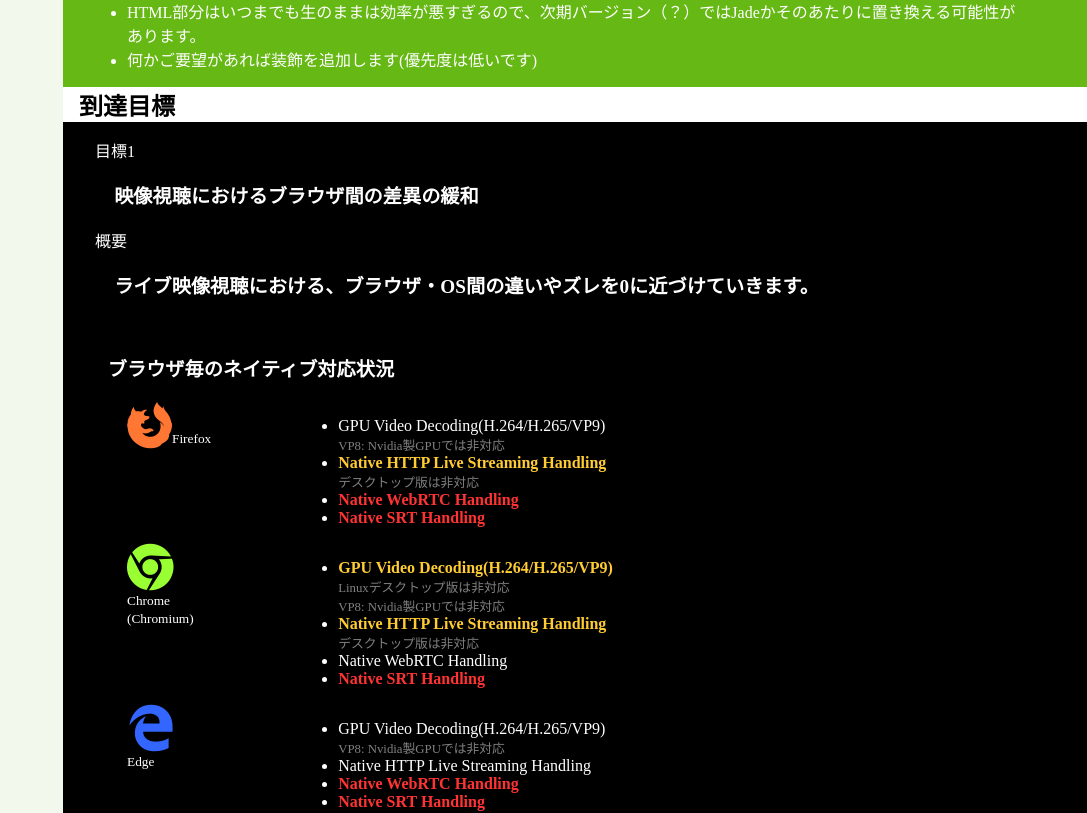
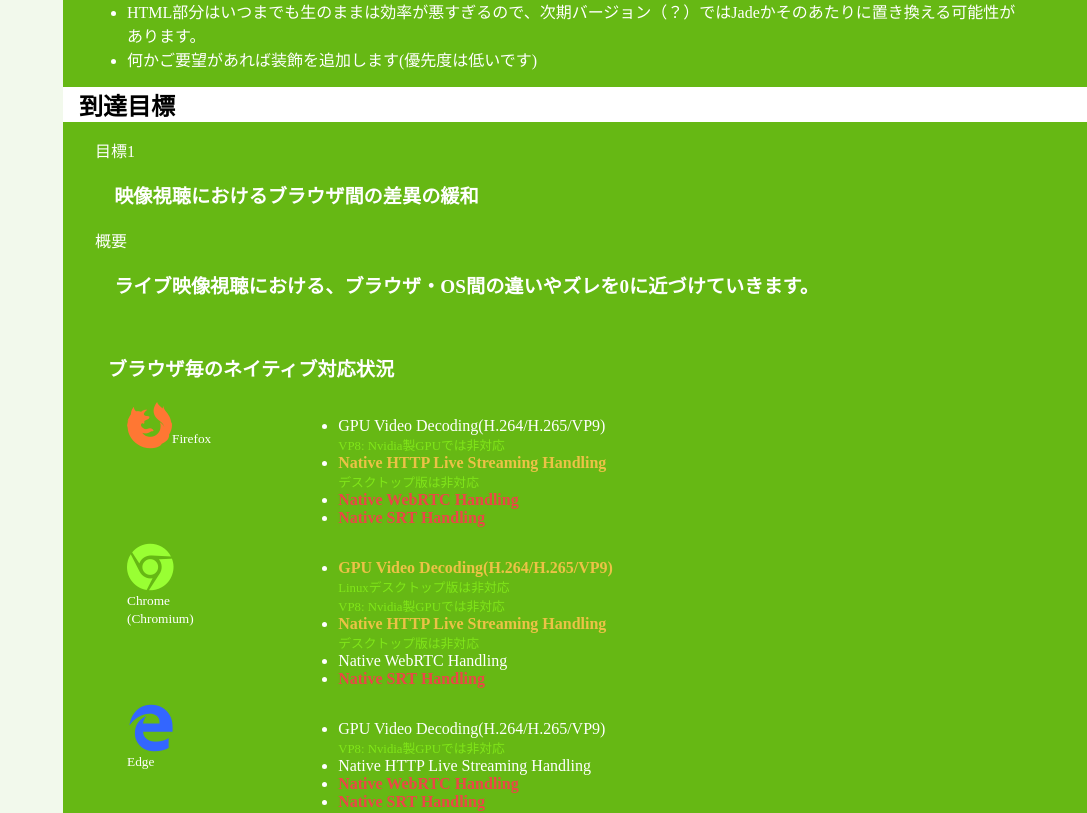
Before and after one commit to t-matsudate/my-profile, a Vue app: page / in a window 1280 px wide. Shown: the part 3804-4617 px from the top of the page, without its empty margins (193-1280 px from the left). Built offline with nearby package versions, Linux system fonts and the light colour scheme.

Commit message:
Changed theme colors.

```diff
--- a/src/components/main/Goals.vue
+++ b/src/components/main/Goals.vue
@@ -165,8 +165,12 @@ export default {
                 }
 
                 & > li:nth-child(odd) {
-                    background-color: rgb(0,0,0);
-                    color: rgb(255,255,255);
+                    background-color: hsl(90,80%,40%);
+                    color: hsl(0,100%,100%);
+
+                    a {
+                        color: hsl(0,100%,100%);
+                    }
                 }
 
                 ul {
@@ -232,14 +236,14 @@ export default {
                             font-size: 0.8em;
                             font-weight: normal;
                             font-style: normal;
-                            color: hsl(0,0%,50%);
+                            color: hsl(90,80%,50%);
                             content: "VP8: Nvidia製GPUでは非対応";
                         }
                     }
 
                     .but {
                         @weight: bold;
-                        @color: hsl(45, 100%, 60%);
+                        @color: hsl(45, 80%, 60%);
                         @display: block;
                         @style: normal;
                         @size: 0.8em;
@@ -253,7 +257,7 @@ export default {
                                 font-style: @style;
                                 font-size: @size;
                                 font-weight: normal;
-                                color: hsl(0,0%,50%);
+                                color: hsl(90,80%,50%);
                                 content: "デスクトップ版は非対応";
                             }
                         }
@@ -267,7 +271,7 @@ export default {
                                 font-style: @style;
                                 font-size: @size;
                                 font-weight: normal;
-                                color: hsl(0,0%,50%);
+                                color: hsl(90,80%,50%);
                                 content: "Linuxデスクトップ版は非対応";
                             }
                         }
@@ -276,7 +280,7 @@ export default {
                     .yet {
                         font-weight: bold;
                         font-style: normal;
-                        color: hsl(0,100%,60%);
+                        color: hsl(0,80%,60%);
                     }
 
                 }
```
